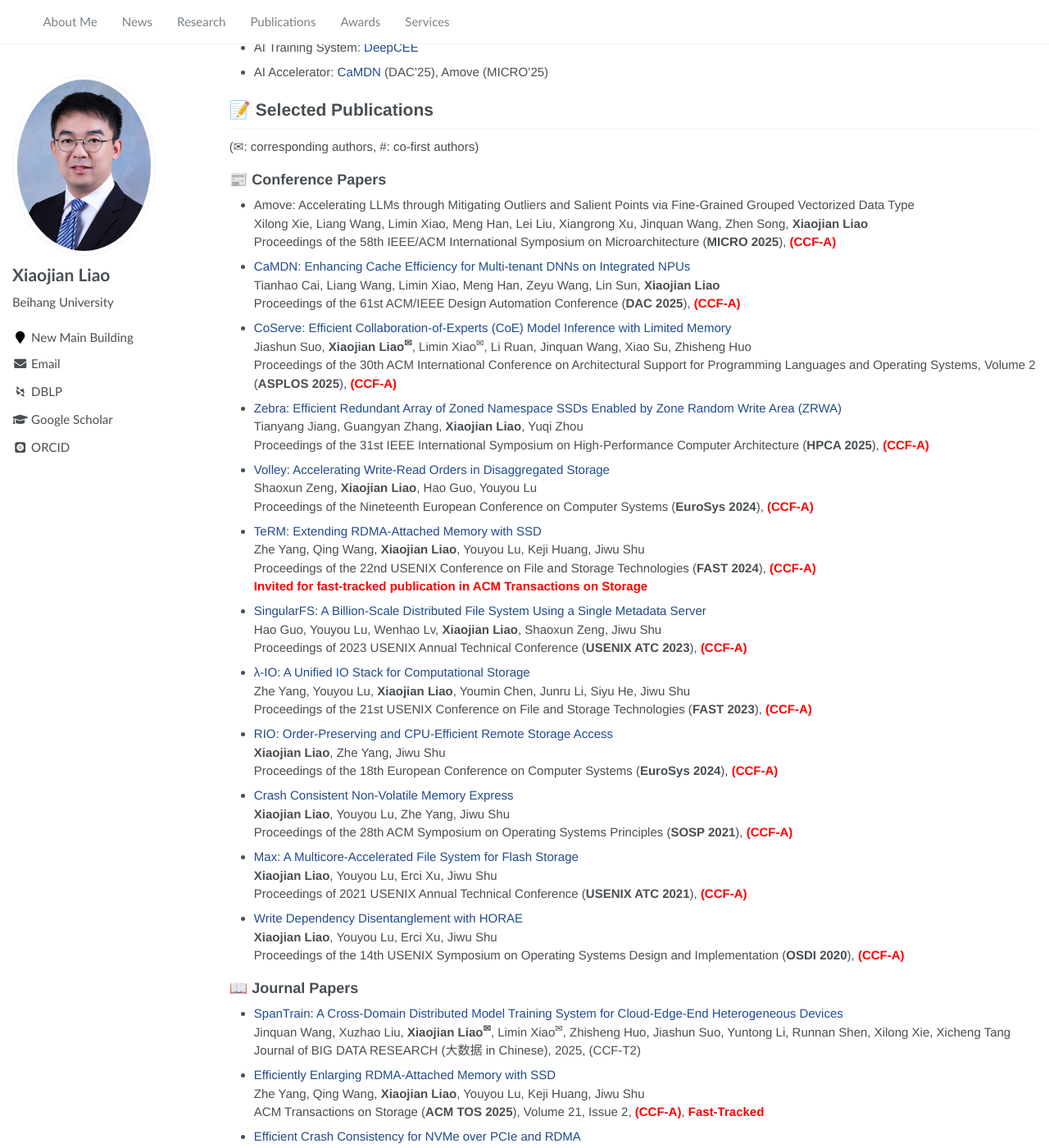
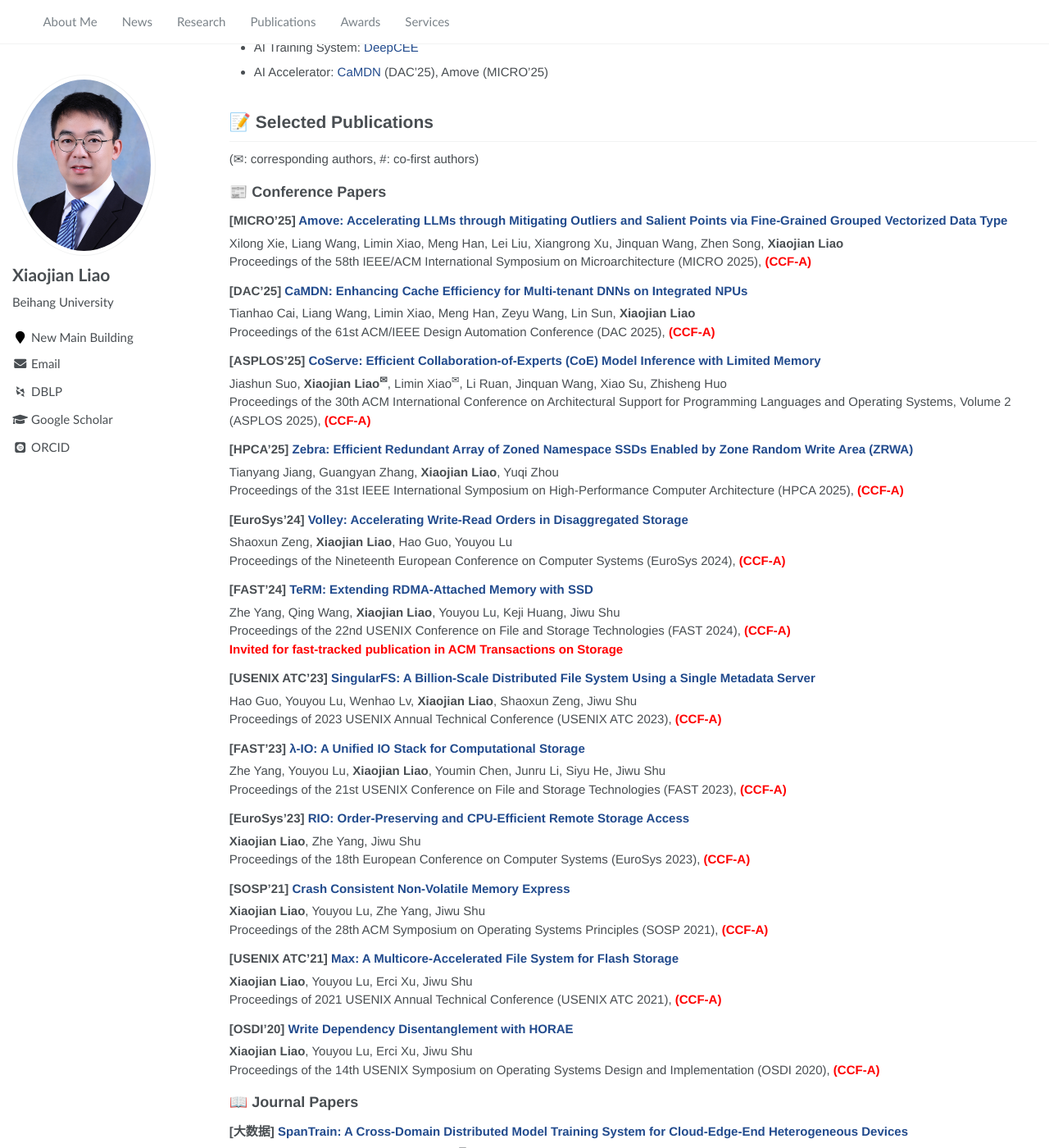
Before and after one commit to liaoxiaojian/liaoxiaojian.github.io, a Jekyll site: the page built from _pages/about.md, in a window 1280 px wide and 1400 px high, scrolled down 861 px. Shown: the whole window at 82% size. Built offline with Jekyll 4.4.1, drawn with Linux system fonts in a browser that asks for light colours; some web fonts are replaced; some of the changed text lies outside the part shown.

Commit message:
reformat

```diff
--- a/_pages/about.md
+++ b/_pages/about.md
@@ -42,75 +42,76 @@ My work has been published in top-tier conferences and journals on computer syst
 - Disaggregated Storage (NVMe-oF): [RIO](https://dl.acm.org/doi/abs/10.1145/3552326.3567495) (EuroSys'23), [ccNVMe-oF](https://dl.acm.org/doi/full/10.1145/3568428) (ACM TOS), [Volley](https://dl.acm.org/doi/10.1145/3627703.3650090) (EuroSys'24)
 - Distributed File System: [SuperFS](https://io500.org/list/sc22/ten?sort=io500_md&direction=desc) (#1 in the IO500 10-node Metadata Challenge, SC'22), [SingularFS](https://www.usenix.org/conference/atc23/presentation/guo) (USNNIX ATC'23)
 - RDMA-based Storage: [TeRM](https://www.usenix.org/conference/fast24/presentation/yang-zhe) (FAST'24, ACM TOS)
-<span class='anchor' id='pubs'></span>
 
 ### - Efficient and Scalable Computer System and Architecture for New Applications (e.g., AI and LLM)
 - AI Inference/Serving System: [CoServe](https://dl.acm.org/doi/10.1145/3676641.3715986) (ASPLOS'25), [PipeBoost](https://arxiv.org/abs/2503.17707)
 - AI Training System: [DeepCEE](https://arxiv.org/abs/2505.15536v2)
 - AI Accelerator: [CaMDN](https://www.arxiv.org/abs/2505.06625) (DAC'25), Amove (MICRO'25)
 
+<span class='anchor' id='pubs'></span>
+
 # 📝 Selected Publications
 (✉: corresponding authors, #: co-first authors)
 ## 📰 Conference Papers
-- Amove: Accelerating LLMs through Mitigating Outliers and Salient Points via Fine-Grained Grouped Vectorized Data Type
+### [MICRO’25] [Amove: Accelerating LLMs through Mitigating Outliers and Salient Points via Fine-Grained Grouped Vectorized Data Type](https://microarch.org/micro58/)
 Xilong Xie, Liang Wang, Limin Xiao, Meng Han, Lei Liu, Xiangrong Xu, Jinquan Wang, Zhen Song, **Xiaojian Liao**
-Proceedings of the 58th IEEE/ACM International Symposium on Microarchitecture (**MICRO 2025**), <span class="red-text">(CCF-A)</span>
-- [CaMDN: Enhancing Cache Efficiency for Multi-tenant DNNs on Integrated NPUs](https://www.arxiv.org/abs/2505.06625)
+Proceedings of the 58th IEEE/ACM International Symposium on Microarchitecture (MICRO 2025), <span class="red-text">(CCF-A)</span>
+### [DAC’25] [CaMDN: Enhancing Cache Efficiency for Multi-tenant DNNs on Integrated NPUs](https://www.arxiv.org/abs/2505.06625)
 Tianhao Cai, Liang Wang, Limin Xiao, Meng Han, Zeyu Wang, Lin Sun, **Xiaojian Liao**
-Proceedings of the 61st ACM/IEEE Design Automation Conference (**DAC 2025**), <span class="red-text">(CCF-A)</span>
-- [CoServe: Efficient Collaboration-of-Experts (CoE) Model Inference with Limited Memory](https://dl.acm.org/doi/10.1145/3676641.3715986)
+Proceedings of the 61st ACM/IEEE Design Automation Conference (DAC 2025), <span class="red-text">(CCF-A)</span>
+### [ASPLOS’25] [CoServe: Efficient Collaboration-of-Experts (CoE) Model Inference with Limited Memory](https://dl.acm.org/doi/10.1145/3676641.3715986)
 Jiashun Suo, **Xiaojian Liao<sup>✉</sup>**, Limin Xiao<sup>✉</sup>, Li Ruan, Jinquan Wang, Xiao Su, Zhisheng Huo
-Proceedings of the 30th ACM International Conference on Architectural Support for Programming Languages and Operating Systems, Volume 2 (**ASPLOS 2025**), <span class="red-text">(CCF-A)</span>
-- [Zebra: Efficient Redundant Array of Zoned Namespace SSDs Enabled by Zone Random Write Area (ZRWA)](https://ieeexplore.ieee.org/document/10946715)
+Proceedings of the 30th ACM International Conference on Architectural Support for Programming Languages and Operating Systems, Volume 2 (ASPLOS 2025), <span class="red-text">(CCF-A)</span>
+### [HPCA’25] [Zebra: Efficient Redundant Array of Zoned Namespace SSDs Enabled by Zone Random Write Area (ZRWA)](https://ieeexplore.ieee.org/document/10946715)
 Tianyang Jiang, Guangyan Zhang, **Xiaojian Liao**, Yuqi Zhou
-Proceedings of the 31st IEEE International Symposium on High-Performance Computer Architecture (**HPCA 2025**), <span class="red-text">(CCF-A)</span>
-- [Volley: Accelerating Write-Read Orders in Disaggregated Storage](https://dl.acm.org/doi/10.1145/3627703.3650090)
+Proceedings of the 31st IEEE International Symposium on High-Performance Computer Architecture (HPCA 2025), <span class="red-text">(CCF-A)</span>
+### [EuroSys'24] [Volley: Accelerating Write-Read Orders in Disaggregated Storage](https://dl.acm.org/doi/10.1145/3627703.3650090)
 Shaoxun Zeng, **Xiaojian Liao**, Hao Guo, Youyou Lu
-Proceedings of the Nineteenth European Conference on Computer Systems (**EuroSys 2024**), <span class="red-text">(CCF-A)</span>
-- [TeRM: Extending RDMA-Attached Memory with SSD](https://www.usenix.org/conference/fast24/presentation/yang-zhe)
+Proceedings of the Nineteenth European Conference on Computer Systems (EuroSys 2024), <span class="red-text">(CCF-A)</span>
+### [FAST'24] [TeRM: Extending RDMA-Attached Memory with SSD](https://www.usenix.org/conference/fast24/presentation/yang-zhe)
 Zhe Yang, Qing Wang, **Xiaojian Liao**, Youyou Lu, Keji Huang, Jiwu Shu
-Proceedings of the 22nd USENIX Conference on File and Storage Technologies (**FAST 2024**), <span class="red-text">(CCF-A)</span>
+Proceedings of the 22nd USENIX Conference on File and Storage Technologies (FAST 2024), <span class="red-text">(CCF-A)</span>
 <span class="red-text">Invited for fast-tracked publication in ACM Transactions on Storage</span>
-- [SingularFS: A Billion-Scale Distributed File System Using a Single Metadata Server](https://www.usenix.org/conference/atc23/presentation/guo)
+### [USENIX ATC'23] [SingularFS: A Billion-Scale Distributed File System Using a Single Metadata Server](https://www.usenix.org/conference/atc23/presentation/guo)
 Hao Guo, Youyou Lu, Wenhao Lv, **Xiaojian Liao**, Shaoxun Zeng, Jiwu Shu
-Proceedings of 2023 USENIX Annual Technical Conference (**USENIX ATC 2023**), <span class="red-text">(CCF-A)</span>
-- [λ-IO: A Unified IO Stack for Computational Storage](https://www.usenix.org/conference/fast23/presentation/yang-zhe)
+Proceedings of 2023 USENIX Annual Technical Conference (USENIX ATC 2023), <span class="red-text">(CCF-A)</span>
+### [FAST'23] [λ-IO: A Unified IO Stack for Computational Storage](https://www.usenix.org/conference/fast23/presentation/yang-zhe)
 Zhe Yang, Youyou Lu, **Xiaojian Liao**, Youmin Chen, Junru Li, Siyu He, Jiwu Shu
-Proceedings of the 21st USENIX Conference on File and Storage Technologies (**FAST 2023**), <span class="red-text">(CCF-A)</span>
-- [RIO: Order-Preserving and CPU-Efficient Remote Storage Access](https://dl.acm.org/doi/abs/10.1145/3552326.3567495)
+Proceedings of the 21st USENIX Conference on File and Storage Technologies (FAST 2023), <span class="red-text">(CCF-A)</span>
+### [EuroSys'23] [RIO: Order-Preserving and CPU-Efficient Remote Storage Access](https://dl.acm.org/doi/abs/10.1145/3552326.3567495)
 **Xiaojian Liao**, Zhe Yang, Jiwu Shu
-Proceedings of the 18th European Conference on Computer Systems (**EuroSys 2024**), <span class="red-text">(CCF-A)</span>
-- [Crash Consistent Non-Volatile Memory Express](https://dl.acm.org/doi/10.1145/3477132.3483592)
+Proceedings of the 18th European Conference on Computer Systems (EuroSys 2023), <span class="red-text">(CCF-A)</span>
+### [SOSP'21] [Crash Consistent Non-Volatile Memory Express](https://dl.acm.org/doi/10.1145/3477132.3483592)
 **Xiaojian Liao**, Youyou Lu, Zhe Yang, Jiwu Shu
-Proceedings of the 28th ACM Symposium on Operating Systems Principles (**SOSP 2021**), <span class="red-text">(CCF-A)</span>
-- [Max: A Multicore-Accelerated File System for Flash Storage](https://www.usenix.org/conference/atc21/presentation/liao)
+Proceedings of the 28th ACM Symposium on Operating Systems Principles (SOSP 2021), <span class="red-text">(CCF-A)</span>
+### [USENIX ATC'21] [Max: A Multicore-Accelerated File System for Flash Storage](https://www.usenix.org/conference/atc21/presentation/liao)
 **Xiaojian Liao**, Youyou Lu, Erci Xu, Jiwu Shu
-Proceedings of 2021 USENIX Annual Technical Conference (**USENIX ATC 2021**), <span class="red-text">(CCF-A)</span>
-- [Write Dependency Disentanglement with HORAE](https://www.usenix.org/conference/osdi20/presentation/liao)
+Proceedings of 2021 USENIX Annual Technical Conference (USENIX ATC 2021), <span class="red-text">(CCF-A)</span>
+### [OSDI'20] [Write Dependency Disentanglement with HORAE](https://www.usenix.org/conference/osdi20/presentation/liao)
 **Xiaojian Liao**, Youyou Lu, Erci Xu, Jiwu Shu
-Proceedings of the 14th USENIX Symposium on Operating Systems Design and Implementation (**OSDI 2020**), <span class="red-text">(CCF-A)</span>
+Proceedings of the 14th USENIX Symposium on Operating Systems Design and Implementation (OSDI 2020), <span class="red-text">(CCF-A)</span>
 
 ## 📖 Journal Papers
-- [SpanTrain: A Cross-Domain Distributed Model Training System for Cloud-Edge-End Heterogeneous Devices](https://www.j-bigdataresearch.com.cn/zh/article/doi/10.11959/j.issn.2096-0271.2025040/)
+### [大数据] [SpanTrain: A Cross-Domain Distributed Model Training System for Cloud-Edge-End Heterogeneous Devices](https://www.j-bigdataresearch.com.cn/zh/article/doi/10.11959/j.issn.2096-0271.2025040/)
 Jinquan Wang, Xuzhao Liu, **Xiaojian Liao<sup>✉</sup>**, Limin Xiao<sup>✉</sup>, Zhisheng Huo, Jiashun Suo, Yuntong Li, Runnan Shen, Xilong Xie, Xicheng Tang
 Journal of BIG DATA RESEARCH (大数据 in Chinese), 2025, (CCF-T2)
-- [Efficiently Enlarging RDMA-Attached Memory with SSD](https://dl.acm.org/doi/10.1145/3700772)
+### [ACM TOS'25] [Efficiently Enlarging RDMA-Attached Memory with SSD](https://dl.acm.org/doi/10.1145/3700772)
 Zhe Yang, Qing Wang, **Xiaojian Liao**, Youyou Lu, Keji Huang, Jiwu Shu
-ACM Transactions on Storage (**ACM TOS 2025**), Volume 21, Issue 2, <span class="red-text">(CCF-A)</span>, <span class="red-text">Fast-Tracked</span>
-- [Efficient Crash Consistency for NVMe over PCIe and RDMA](https://dl.acm.org/doi/full/10.1145/3568428)
+ACM Transactions on Storage (ACM TOS 2025), Volume 21, Issue 2, <span class="red-text">(CCF-A)</span>, <span class="red-text">Fast-Tracked</span>
+### [ACM TOS'23] [Efficient Crash Consistency for NVMe over PCIe and RDMA](https://dl.acm.org/doi/full/10.1145/3568428)
 **Xiaojian Liao**, Youyou Lu, Zhe Yang, Jiwu Shu
-ACM Transactions on Storage (**ACM TOS 2023**), Volume 19, Issue 1, <span class="red-text">(CCF-A)</span>
-- [Progress on Storage Systems for Disaggregated Data Centers](http://scis.scichina.com/cn/2023/SSI-2023-0034.pdf)
+ACM Transactions on Storage (ACM TOS 2023), Volume 19, Issue 1, <span class="red-text">(CCF-A)</span>
+### [中国科学: 信息科学] [Progress on Storage Systems for Disaggregated Data Centers](http://scis.scichina.com/cn/2023/SSI-2023-0034.pdf)
 Jiwu Shu, Youmin Chen, Qing Wang, Jing Wang, Junru Li, **Xiaojian Liao**
 SCIENTIA SINICA Informationis (中国科学: 信息科学, In Chinese), 2023, (CCF-T1)
-- [A Low-Latency Storage Engine with Low CPU Overhead](https://crad.ict.ac.cn/article/doi/10.7544/issn1000-1239.20210574)
+### [计算机研究与发展] [A Low-Latency Storage Engine with Low CPU Overhead](https://crad.ict.ac.cn/article/doi/10.7544/issn1000-1239.20210574)
 **Xiaojian Liao**, Zhe Yang, Hongzhang Yang, Yaofeng Tu, Jiwu Shu
 Journal of Computer Research and Development (计算机研究与发展, in Chinese), 2023, (CCF-T1)
 
 ## ✍️ Preprint
-- [PipeBoost: Resilient Pipelined Architecture for Fast Serverless LLM Scaling](https://arxiv.org/abs/2503.17707)
+### [PipeBoost: Resilient Pipelined Architecture for Fast Serverless LLM Scaling](https://arxiv.org/abs/2503.17707)
 Chongpeng Liu, **Xiaojian Liao<sup>✉</sup>**, Hancheng Liu, Limin Xiao, Jianxin Li<sup>✉</sup>
-- [DeepCEE: Efficient Cross-Region Model Distributed Training System under Heterogeneous GPUs and Networks](https://arxiv.org/abs/2505.15536v2)
+### [DeepCEE: Efficient Cross-Region Model Distributed Training System under Heterogeneous GPUs and Networks](https://arxiv.org/abs/2505.15536v2)
 Jinquan Wang<sup>#</sup>, **Xiaojian Liao<sup>#</sup>**, Xuzhao Liu, Jiashun Suo, Zhisheng Huo, Chenhao Zhang, Xiangrong Xu, Runnan Shen, Xilong Xie, Limin Xiao
 
 <span class='anchor' id='awards'></span>
```
